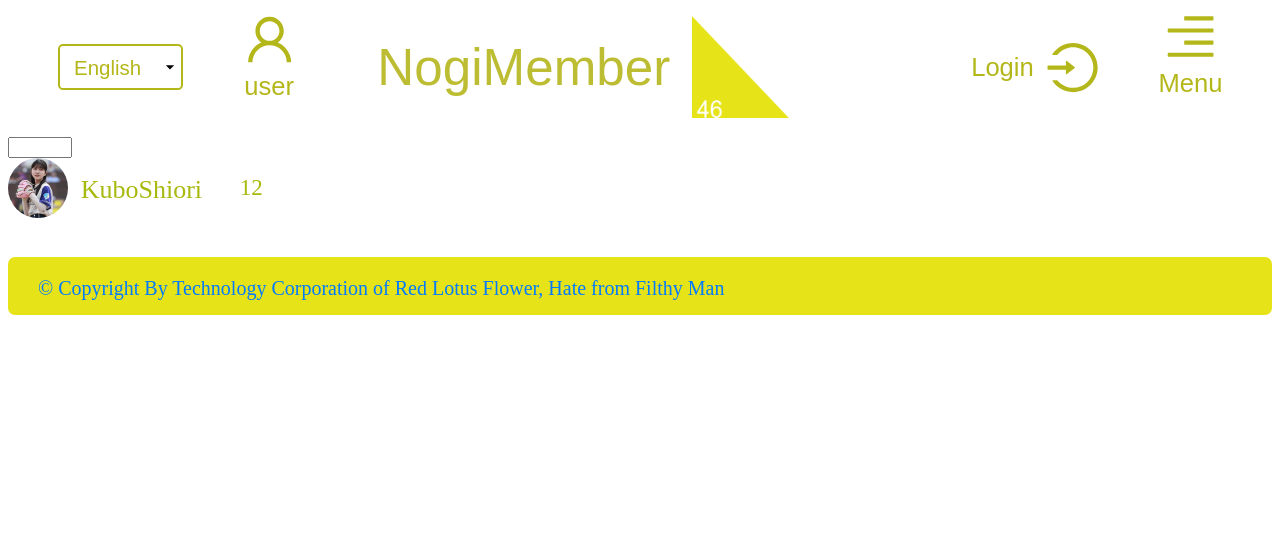
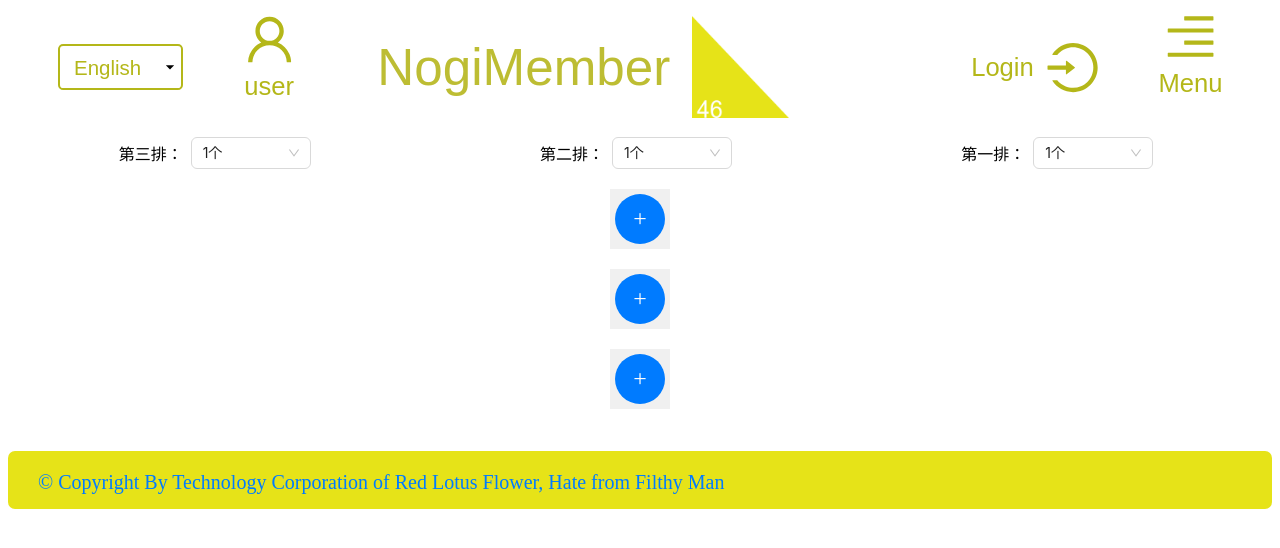
Before and after one commit to hinanoko/NogiBitClient, a React (Create React App) app: page /gamble in a window 1280 px wide. Shown: the top 548 px of the page. Built offline with nearby package versions, Linux system fonts and the light colour scheme.

Commit message:
finish part of the gamble page

```diff
--- a/src/pages/gamble.js
+++ b/src/pages/gamble.js
@@ -1,50 +1,118 @@
 import React, { useState } from 'react';
-import "../style/page/gamble.css"
-import img from "../pictures/shiori6Circle.jpg"
+import '../style/page/gamble.css';
+import { Select } from 'antd';
 
-const Gamble = function ({ initialPercentage }) {
-    const [percentage, setPercentage] = useState(initialPercentage);
+const { Option } = Select;
 
-    const handlePercentageChange = (e) => {
-        const newPercentage = parseInt(e.target.value);
-        if (!isNaN(newPercentage) && newPercentage >= 0 && newPercentage <= 100) {
-            setPercentage(newPercentage);
-        }
+const Gamble = function () {
+    const [showModal, setShowModal] = useState(false);
+    const [firstRow, setFirstRow] = useState(1);
+    const [secondRow, setSecondRow] = useState(1);
+    const [thirdRow, setThirdRow] = useState(1);
+
+    const handleButtonClick = () => {
+        setShowModal(true);
     };
 
-    const idolName = "KuboShiori"
+    const handleCloseModal = () => {
+        setShowModal(false);
+    };
 
-    const idolHistoryQuantity = 12
+    const handleChangeFirstRow = (value) => {
+        setFirstRow(value);
+        console.log(`First row selected ${value}`);
+    };
+
+    const handleChangeSecondRow = (value) => {
+        setSecondRow(value);
+        console.log(`Second row selected ${value}`);
+    };
+
+    const handleChangeThirdRow = (value) => {
+        setThirdRow(value);
+        console.log(`Third row selected ${value}`);
+    };
+
+    const options = [];
+    for (let i = 1; i <= 10; i++) {
+        options.push({
+            value: i,
+            label: `${i}个`
+        });
+    }
+
+    const generateCircles = (count) => {
+        const circles = [];
+        for (let i = 0; i < count; i++) {
+            circles.push(
+                <div className="gamble-rectangle" key={i}>
+                    <div className="gamble-circle" onClick={handleButtonClick}>
+                        +
+                    </div>
+                </div>
+            );
+        }
+        return circles;
+    };
 
     return (
         <div>
-            <div>
-                <input
-                    type="number"
-                    value={percentage}
-                    onChange={handlePercentageChange}
-                    max="100"
-                    min="0"
-                />
+            <div className="select-container">
+                <div className="select-item">
+                    <div>第三排：</div>
+                    <Select
+                        defaultValue={1}
+                        style={{ width: 120 }}
+                        onChange={handleChangeFirstRow}
+                    >
+                        {options.map(option => (
+                            <Option key={option.value} value={option.value}>
+                                {option.label}
+                            </Option>
+                        ))}
+                    </Select>
+                </div>
+                <div className="select-item">
+                    <div>第二排：</div>
+                    <Select
+                        defaultValue={1}
+                        style={{ width: 120 }}
+                        onChange={handleChangeSecondRow}
+                    >
+                        {options.map(option => (
+                            <Option key={option.value} value={option.value}>
+                                {option.label}
+                            </Option>
+                        ))}
+                    </Select>
+                </div>
+                <div className="select-item">
+                    <div>第一排：</div>
+                    <Select
+                        defaultValue={1}
+                        style={{ width: 120 }}
+                        onChange={handleChangeThirdRow}
+                    >
+                        {options.map(option => (
+                            <Option key={option.value} value={option.value}>
+                                {option.label}
+                            </Option>
+                        ))}
+                    </Select>
+                </div>
             </div>
-            <div className="my-component">
-                <div className="gamble-image-container">
-                    <img
-                        src={img}
-                        alt="Description"
-                        className="my-component-image"
-                    />
-                </div>
-                <div className="gamble-text-container" style={{ display: "flex" }}>
-                    <span className="my-component-name">{idolName}</span>
-                    <div style={{ marginLeft: "25%", fontSize: "23px", color: "#a8b90d" }}>{idolHistoryQuantity}</div>
-                </div>
-                <div className="gamble-bar-container">
-                    <div
-                        className="bar-filled"
-                        style={{ width: `${percentage}%` }}
-                    ></div>
-                </div>
+            <div className="gamble-container">
+                <div className="gamble-row">{generateCircles(firstRow)}</div>
+                <div className="gamble-row">{generateCircles(secondRow)}</div>
+                <div className="gamble-row">{generateCircles(thirdRow)}</div>
+                {showModal && (
+                    <div className="gamble-modal">
+                        <div className="gamble-modal-content">
+                            <span className="gamble-close-button" onClick={handleCloseModal}>&times;</span>
+                            <p>这是一个弹窗</p>
+                        </div>
+                    </div>
+                )}
             </div>
         </div>
     );
--- a/src/structure/main.js
+++ b/src/structure/main.js
@@ -1,6 +1,6 @@
 import { BrowserRouter as Router, Route, Routes } from 'react-router-dom';
 import Home from '../pages/home';
-import History from '../pages/history';
+import HistoryMain from '../pages/history';
 import Rank from '../pages/rank';
 import Gamble from '../pages/gamble';
 import Mark from '../pages/mark';
@@ -10,15 +10,15 @@ const Main = function () {
         <div>
             <Router>
                 <Routes>
-                    <Route path="/" element={<Home></Home>}></Route>
-                    <Route path="/history" element={<History></History>}></Route>
-                    <Route path='/rank' element={<Rank></Rank>}></Route>
-                    <Route path='/gamble' element={<Gamble></Gamble>}></Route>
-                    <Route path='/mark' element={<Mark></Mark>}></Route>
+                    <Route path="/" element={<Home />} />
+                    <Route path="/history/*" element={<HistoryMain />} />
+                    <Route path='/rank' element={<Rank />} />
+                    <Route path='/gamble' element={<Gamble />} />
+                    <Route path='/mark' element={<Mark />} />
                 </Routes>
             </Router>
         </div>
     )
 }
 
-export default Main
+export default Main;
--- a/src/style/page/gamble.css
+++ b/src/style/page/gamble.css
@@ -1,39 +1,78 @@
-.my-component {
+.select-container {
+    display: flex;
+    justify-content: space-around;
+    margin-bottom: 20px;
+    align-items: center;
+  }
+
+  .select-item {
     display: flex;
     align-items: center;
-    width: 100%;
   }
 
-.gamble-image-container {
-    width: 8%;
+  .select-item div {
+    margin-right: 8px; /* 调整文字和选择框之间的距离 */
   }
 
-.my-component-image {
-    width: 60%;
-    border-radius: 50%;
-    height: auto;
+  .gamble-container {
+    display: flex;
+    flex-direction: column;
+    align-items: center;
   }
 
-.gamble-text-container {
-    width: 12%;
-    margin-left: 10px;
+  .gamble-row {
+    display: flex;
+    justify-content: space-evenly;
+    width: 100%;
+    margin-bottom: 20px; /* 每行之间的间距 */
   }
 
-.my-component-name {
-    margin-left: -25%;
-    font-size: 26px;
-    color: #a8b90d;
+  .gamble-rectangle {
+    width: 60px; /* 长方形的宽度 */
+    height: 60px; /* 长方形的高度 */
+    background-color: #f0f0f0;
+    display: flex;
+    justify-content: center;
+    align-items: center;
+    position: relative;
   }
 
-.gamble-bar-container {
-    position: relative;
-    width: 80%;
-    height: 20px;
-    background-color: white;
+  .gamble-circle {
+    width: 50px; /* 圆的直径 */
+    height: 50px;
+    background-color: #007bff;
+    border-radius: 50%;
+    display: flex;
+    justify-content: center;
+    align-items: center;
+    color: #fff;
+    font-size: 24px;
+    cursor: pointer;
   }
 
-.bar-filled {
+  .gamble-modal {
+    position: fixed;
+    top: 0;
+    left: 0;
+    width: 100%;
+    height: 100%;
+    background-color: rgba(0, 0, 0, 0.5);
+    display: flex;
+    justify-content: center;
+    align-items: center;
+  }
+
+  .gamble-modal-content {
+    background-color: #fff;
+    padding: 20px;
+    border-radius: 5px;
+    position: relative;
+  }
+
+  .gamble-close-button {
     position: absolute;
-    height: 100%;
-    background-color: rgb(145, 245, 245);
+    top: 10px;
+    right: 10px;
+    font-size: 24px;
+    cursor: pointer;
   }
--- a/src/style/page/history.css
+++ b/src/style/page/history.css
@@ -1,19 +1,61 @@
-.history-layout {
-    width: 100%;
-    height: 100%;
+.my-component {
+  display: flex;
+  align-items: center;
+  width: 95%;
+  margin-bottom: 10px;
+  margin-left: 3%;
+}
+
+.unit-container {
+  cursor: pointer;
+  transition: transform 0.3s ease;
+}
+
+.unit-container:hover{
+  animation: moveToLeft 1s infinite; /* 应用动画 */
+  background-color: hsl(53, 83%, 88%);
+}
+
+@keyframes moveToLeft {
+  0% {
+      transform: translateX(0);
   }
+  50% {
+      transform: translateX(-20px);
+  }
+  100% {
+      transform: translateX(0);
+  }
+}
 
-  .grid-container {
-    display: grid;
-    grid-template-columns: repeat(5, 1fr);
-    grid-template-rows: repeat(10, auto);
-    gap: 20px; /* 使用百分比设置间隔 */
-    padding: 20px;
-  }
+.history-image-container {
+  width: 8%;
+}
 
-  .single-blog {
-    width: 100%;
-    height: 0; /* 设置高度为 0 */
-    padding-bottom: 100%;
-    background-color: #e6e6e6;
-  }
+.my-component-image {
+  width: 60%;
+  border-radius: 50%;
+  height: auto;
+}
+
+.history-text-container {
+  width: 12%;
+  margin-left: 10px;
+}
+
+.my-component-name {
+  font-size: 16px;
+}
+
+.history-bar-container {
+  position: relative;
+  width: 80%;
+  height: 20px;
+  background-color: white;
+}
+
+.bar-filled {
+  position: absolute;
+  height: 100%;
+  background-color: rgb(145, 245, 245);
+}
--- /dev/null
+++ b/src/style/page/personal-history.css
@@ -0,0 +1,61 @@
+.history-layout {
+    padding: 20px;
+  }
+
+  .history-layout h2 {
+    margin-bottom: 20px;
+  }
+
+  .grid-container {
+    display: grid;
+    grid-template-columns: repeat(5, 1fr); /* 每行五个格子 */
+    gap: 10px; /* 格子之间的间距 */
+  }
+
+  .single-blog {
+    background-color: #f0f0f0; /* 格子的背景色 */
+    border: 1px solid #ccc; /* 可选：格子的边框 */
+    position: relative; /* 设置为相对定位，以便内部元素绝对定位 */
+    overflow: hidden; /* 隐藏溢出的内容 */
+    height: 0; /* 设置高度为0 */
+    padding-bottom: 160%; /* 用padding-bottom设置高度比例 */
+  }
+
+  .single-title {
+    position: absolute;
+    top: 5%;
+    left: 5%;
+    right: 5%;
+    height: 30%; /* 高度占比30% */
+    text-align: center;
+    overflow: hidden; /* 隐藏溢出文字 */
+    text-overflow: ellipsis; /* 文字溢出显示省略号 */
+  }
+
+  .single-image {
+    position: absolute;
+    top: 35%; /* 图片从40%处开始 */
+    left: 5%;
+    right: 5%;
+    height: 40%; /* 高度占比40% */
+    width: 90%; /* 调整图片宽度 */
+    object-fit: cover; /* 保持图片的比例 */
+  }
+
+  .single-date {
+    position: absolute;
+    top: 85%;
+    left: 5%;
+    right: 5%;
+    height: 20%; /* 高度占比20% */
+    text-align: center;
+  }
+
+  .year-line {
+    border-top: 0.5vw solid #b4b719;
+    margin-bottom: 2%;
+  }
+
+  .back-button {
+    margin-bottom: 20px;
+  }
```
Also changed, not shown: src/pages/history.js (+79 -4 lines), src/pages/personal-history.js (+37 -11 lines). Lines whose indentation alone changed are shown as unchanged.
